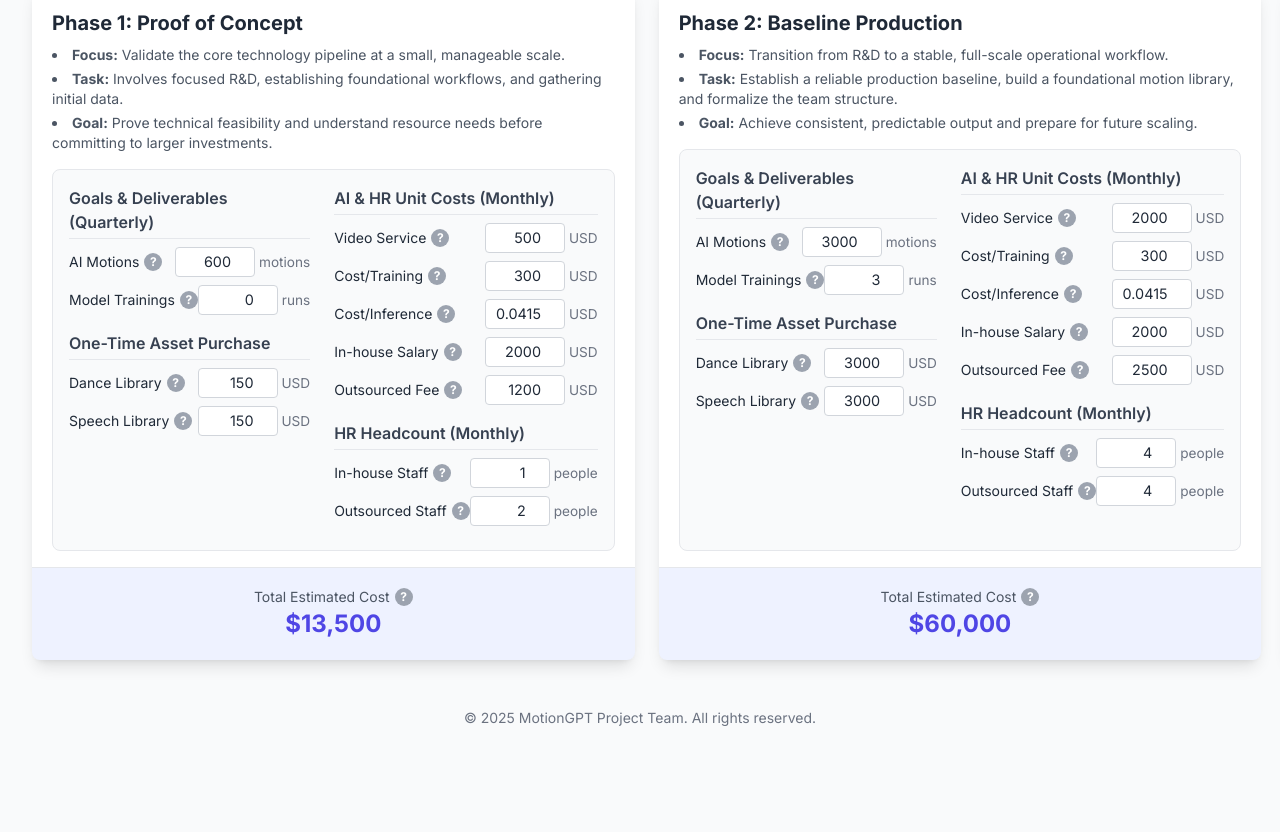
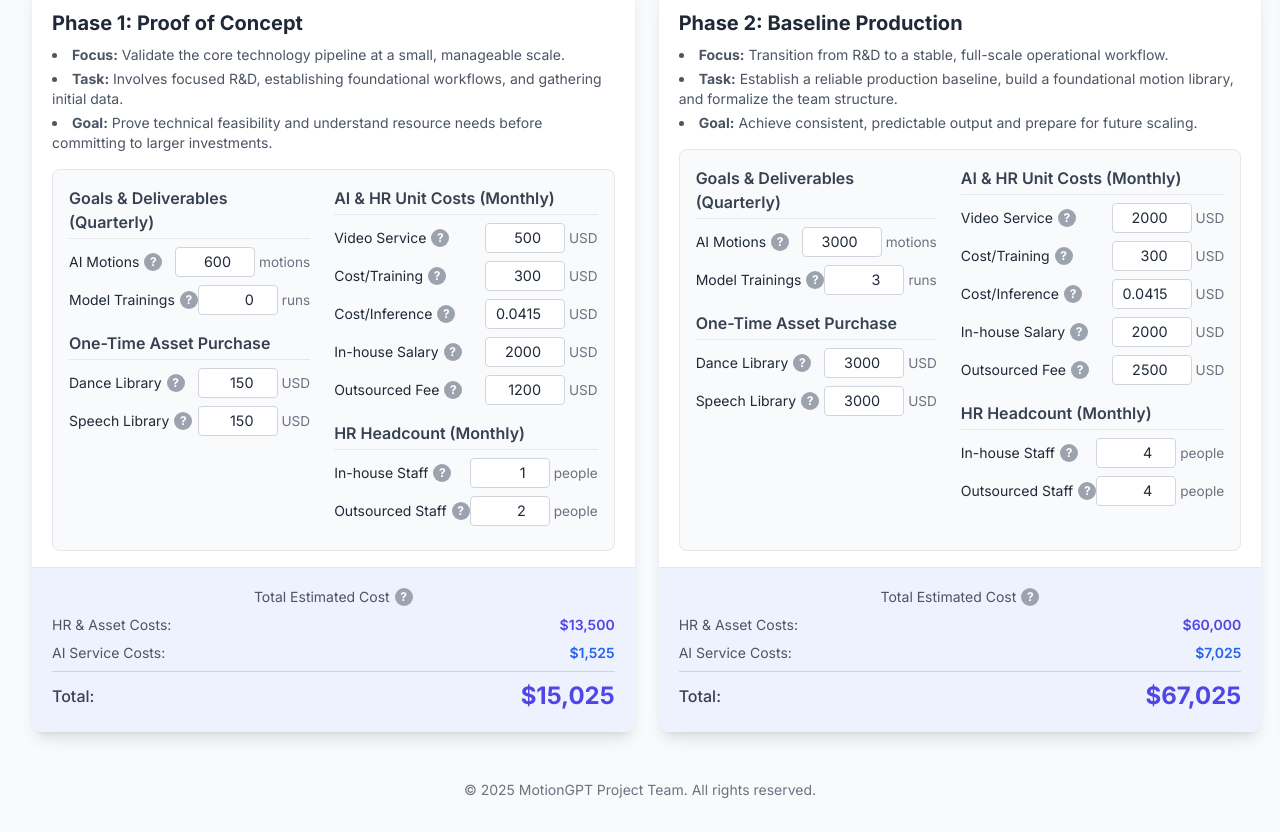
Before and after one commit to dio6742/motion-cost-dashboard-main, a plain HTML site: page index.html in a window 1280 px wide. Shown: the part 867-1699 px from the top of the page. Before the commit the page ends 1627 px from the top, so only its background shows below. Drawn offline with nearby package versions, Linux system fonts and the light colour scheme.

Commit message:
Refactor cost display in index.html to enhance clarity by separating HR, asset, and AI service costs. Update total cost calculations and improve layout for better user experience.

```diff
--- a/index.html
+++ b/index.html
@@ -342,12 +342,27 @@
                             ${inputsHTML}
                         </div>
                         <div class="mt-auto pt-4 border-t bg-indigo-50 text-center rounded-b-lg -m-5 mt-5 p-5">
-                            <div class="tooltip-label justify-center text-sm text-gray-600">
+                            <div class="tooltip-label justify-center text-sm text-gray-600 mb-2">
                                 Total Estimated Cost
                                 <span class="tooltip-trigger">?</span>
                                 <span class="tooltip-text">The total projected cost for this quarter based on the inputs above. Calculated as: (Sum of all Monthly Costs × 3) + One-Time Costs.</span>
                             </div>
-                            <p id="total-${key}" class="text-2xl font-bold text-indigo-600">$0</p>
+                            <div class="space-y-2">
+                                <div class="flex justify-between items-center text-sm">
+                                    <span class="text-gray-600">HR & Asset Costs:</span>
+                                    <span id="main-total-${key}" class="font-semibold text-indigo-600">$0</span>
+                                </div>
+                                <div class="flex justify-between items-center text-sm">
+                                    <span class="text-gray-600">AI Service Costs:</span>
+                                    <span id="ai-total-${key}" class="font-semibold text-blue-600">$0</span>
+                                </div>
+                                <div class="border-t border-indigo-200 pt-2 mt-2">
+                                    <div class="flex justify-between items-center">
+                                        <span class="text-gray-700 font-medium">Total:</span>
+                                        <span id="total-${key}" class="text-2xl font-bold text-indigo-600">$0</span>
+                                    </div>
+                                </div>
+                            </div>
                         </div>
                     </div>
                 `;
@@ -361,7 +376,7 @@
             const costs = {
                 hrCosts: {},
                 assetCosts: {},
-                aiServiceCosts: {}  // 新增AI服务成本类别
+                aiServiceCosts: {}
             };
 
             Object.keys(roadmapData).forEach(key => {
@@ -393,8 +408,14 @@
                 costs.assetCosts[key] = assetCosts;
                 costs.aiServiceCosts[key] = aiServiceCosts;
 
-                // 总成本（不包含AI服务成本）
-                const quarterTotal = hrCosts + assetCosts;
+                // 主要成本（不包含AI服务成本）
+                const mainTotal = hrCosts + assetCosts;
+                // 总成本（包含所有成本）
+                const quarterTotal = mainTotal + aiServiceCosts;
+
+                // 更新显示
+                document.getElementById(`main-total-${key}`).textContent = formatCurrency(mainTotal, currency, exchangeRate);
+                document.getElementById(`ai-total-${key}`).textContent = formatCurrency(aiServiceCosts, currency, exchangeRate);
                 document.getElementById(`total-${key}`).textContent = formatCurrency(quarterTotal, currency, exchangeRate);
             });
 
```
